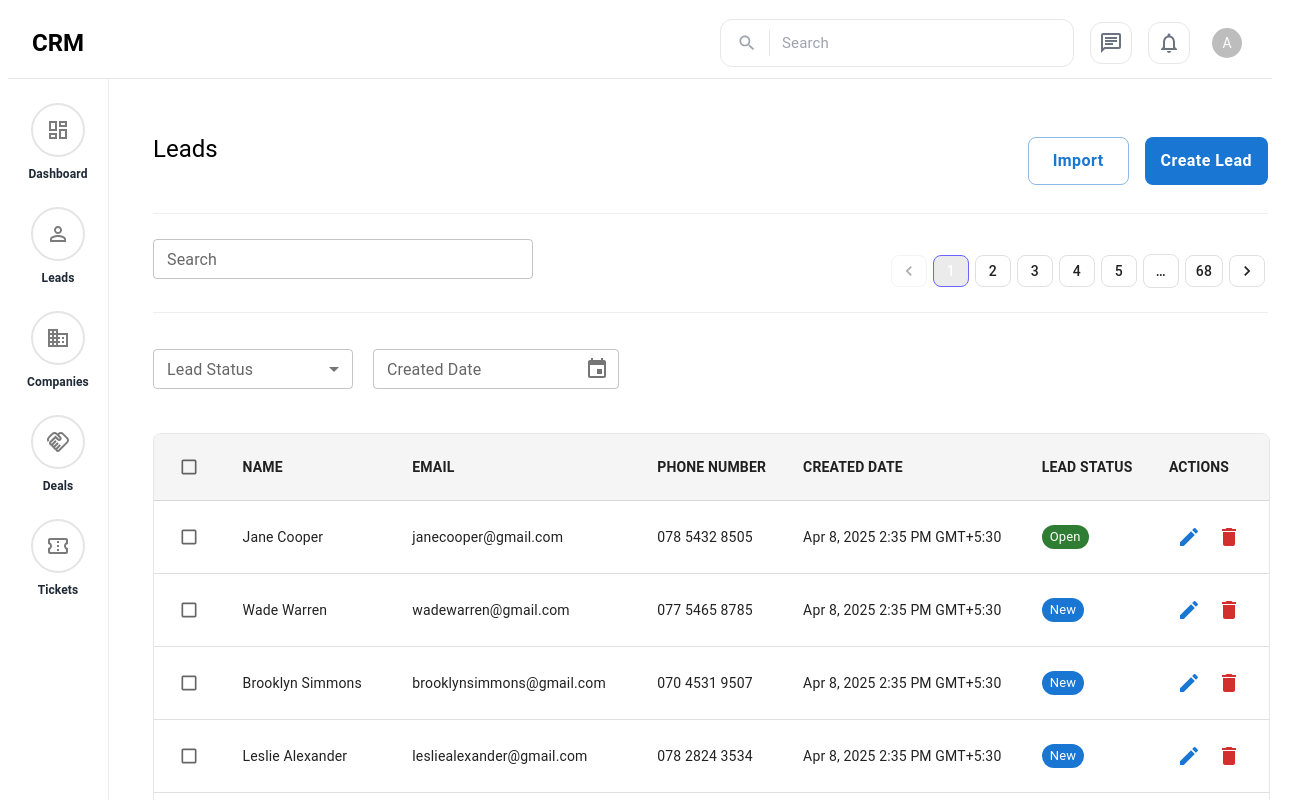
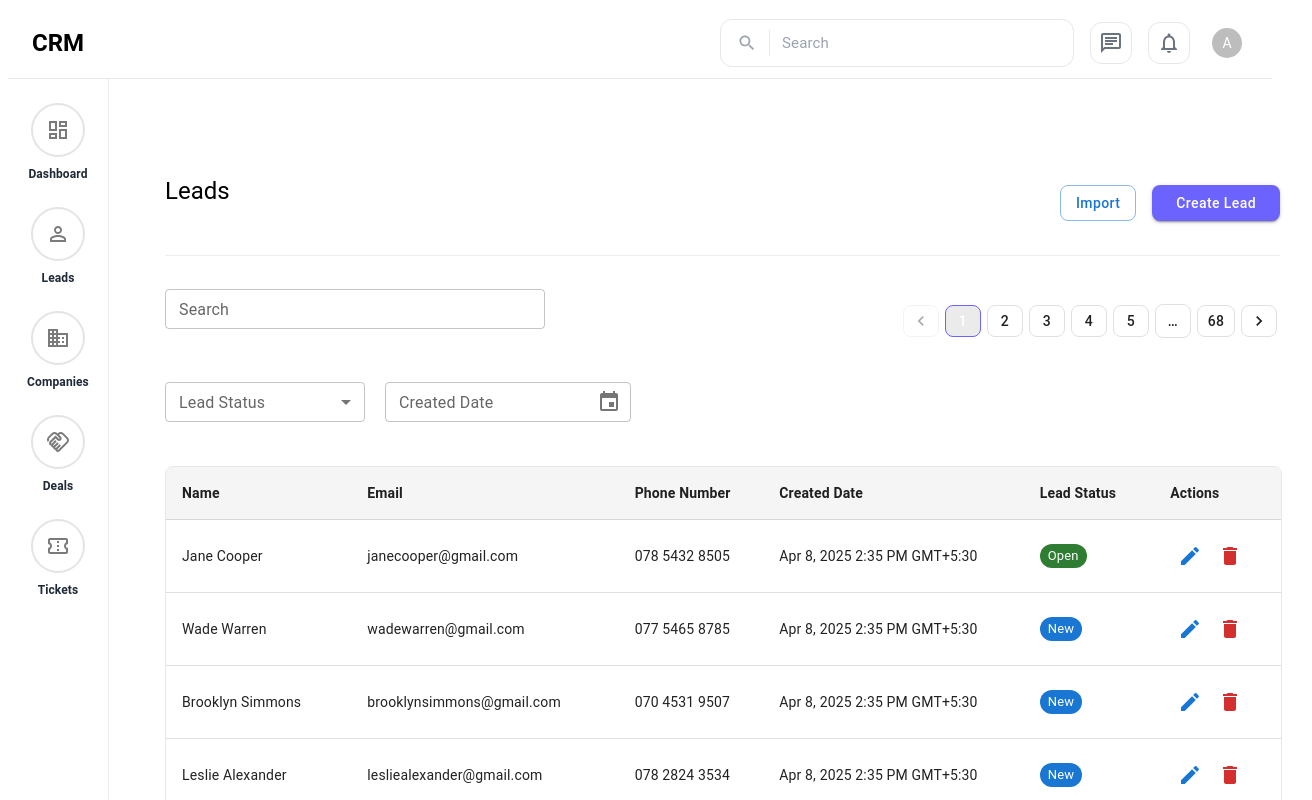
Before and after one commit to Sajida-NA/CRM-frontend, a React (Vite) app: page /leadslist in a window 1280 px wide. Shown: the top 800 px of the page, 1312 px wide, since content can reach past the window. Built offline with nearby package versions, Linux system fonts and the light colour scheme.

Commit message:
resolve conflicts

```diff
--- a/src/Pages/Leads/Leadslist.jsx
+++ b/src/Pages/Leads/Leadslist.jsx
@@ -1,8 +1,8 @@
 import { useState } from "react";
-import { Box, IconButton, Checkbox, TableRow, TableCell } from "@mui/material";
+import { Box, IconButton, Button, TableRow, TableCell } from "@mui/material";
 import EditIcon from "@mui/icons-material/Edit";
 import DeleteIcon from "@mui/icons-material/Delete";
-import MainLayout from "../../layout/MainLayout";
+import CreateLeadsDrawer from "./components/CreateLeadsDrawer";
 import PageHeader from "../../Components/common/PageHeader";
 import FilterSection from "../../Components/common/FilterSection";
 import InputField from "../../Components/common/InputField";
@@ -10,19 +10,15 @@ import SelectField from "../../Components/common/SelectField";
 import StatusChip from "../../Components/common/StatusChip";
 import DataTable from "../../Components/common/DataTable";
 import Pagination from "../../Components/common/Pagination";
-import CommonButton from "../../Components/common/CommonButton";
-import CreateLeadsDrawer from "../Leads/components/CreateLeadsDrawer";
-import CalendarTodayOutlinedIcon from "@mui/icons-material/CalendarTodayOutlined";
-
 import { DatePicker } from "@mui/x-date-pickers/DatePicker";
 import dayjs from "dayjs";
+import CommonButton from "../../Components/common/CommonButton";
+import Mainlayout from "../../layout/MainLayout";
 export default function Leadslist() {
   const [page, setPage] = useState(1);
   const [status, setStatus] = useState("");
-  const [createdDate, setCreatedDate] = useState("null");
-  const [search, setSearch] = useState("");
-  const [openCreate, setOpenCreate] = useState(false);
- // Dummy Leads Data
+  const [createdDate, setCreatedDate] = useState("");
+  const [openDrawer, setOpenDrawer] = useState(false);
   const leads = [
     {
       name: "Jane Cooper",
@@ -83,66 +79,79 @@ export default function Leadslist() {
   ];
 
   return (
-    <MainLayout>
+    <Mainlayout>
       <Box
         sx={{
           maxWidth: "1000",
-          margin: "0 auto",
-          marginTop: "10px",
-          padding: "20px",
+          mx: "auto",
+          mt: 5,
+          p: 4,
           width: "100%",
           minHeight: "100vh",
         }}
       >
-        {/* HEADER */}
+        {/* Header */}
         <Box
           sx={{
             display: "flex",
+            justifyContent: "space-between",
             alignItems: "center",
-            justifyContent: "space-between",
             mb: 3,
           }}
         >
           <PageHeader title="Leads" />
 
           <Box sx={{ display: "flex", gap: 2 }}>
-            <CommonButton variant="outlined" sx={{ px: 3 }}>
+            <Button
+              variant="outlined"
+              sx={{
+                textTransform: "none",
+                borderRadius: 2,
+              }}
+            >
               Import
-            </CommonButton>
+            </Button>
 
-            <CommonButton onClick={() => setOpenCreate(true)}>
+            <Button
+              variant="contained"
+              onClick={() => setOpenDrawer(true)}
+              sx={{
+                textTransform: "none",
+                borderRadius: 2,
+                backgroundColor: "#6C63FF",
+                px: 3,
+              }}
+            >
               Create Lead
-            </CommonButton>
+            </Button>
           </Box>
-            {/* Create Lead Drawer */}
-          <CreateLeadsDrawer
-            open={openCreate}
-            onClose={() => setOpenCreate(false)}
-          />
         </Box>
-        <Box sx={{ borderBottom: "1px solid #eee", mb: 2 }} />
 
-        {/* SEARCH + PAGINATION */}
+        <Box sx={{ borderBottom: "1px solid #eee", mb: 3 }} />
+        <CreateLeadsDrawer
+          open={openDrawer}
+          onClose={() => setOpenDrawer(false)}
+        />
+
+        {/* ⭐ SEARCH + PAGINATION*/}
         <Box
           sx={{
             display: "flex",
+            justifyContent: "space-between",
             alignItems: "center",
-            justifyContent: "space-between",
             mb: 3,
           }}
         >
-           {/* Search Input */}
           <InputField
             label="Search"
             placeholder="Search Phone, Name, Email"
             width={380}
           />
-          {/* Pagination */}
+
           <Pagination page={page} totalPages={5} onPageChange={setPage} />
         </Box>
-        <Box sx={{ borderBottom: "1px solid #eee", mb: 2 }} />
 
-        {/* FILTERS */}
+        {/* Filters */}
         <FilterSection>
           <SelectField
             label="Lead Status"
@@ -150,6 +159,7 @@ export default function Leadslist() {
             value={status}
             onChange={(e) => setStatus(e.target.value)}
           />
+
           {/* Created Date Filter */}
           <DatePicker
             label="Created Date"
@@ -165,37 +175,31 @@ export default function Leadslist() {
           <Box sx={{ flexGrow: 1 }} />
         </FilterSection>
 
-        {/* TABLE */}
+        {/* Table */}
         <DataTable
           columns={[
-            <Checkbox size="small" />,
-            "NAME",
-            "EMAIL",
-            "PHONE NUMBER",
-            "CREATED DATE",
-            "LEAD STATUS",
-            "ACTIONS",
+            "Name",
+            "Email",
+            "Phone Number",
+            "Created Date",
+            "Lead Status",
+            "Actions",
           ]}
         >
-          {leads.map((lead) => (
-            <TableRow key={lead.email}>
-              <TableCell>
-                <Checkbox size="small" />
-              </TableCell>
-               {/* Lead Details */}
+          {leads.map((lead, index) => (
+            <TableRow key={index}>
               <TableCell>{lead.name}</TableCell>
               <TableCell>{lead.email}</TableCell>
               <TableCell>{lead.phone}</TableCell>
               <TableCell>{lead.date}</TableCell>
-                {/* Lead Status */}
               <TableCell>
                 <StatusChip status={lead.status} />
               </TableCell>
-               {/* Action Buttons */}
               <TableCell>
                 <IconButton color="primary">
                   <EditIcon />
                 </IconButton>
+
                 <IconButton color="error">
                   <DeleteIcon />
                 </IconButton>
@@ -204,6 +208,6 @@ export default function Leadslist() {
           ))}
         </DataTable>
       </Box>
-    </MainLayout>
+    </Mainlayout>
   );
 }
```
